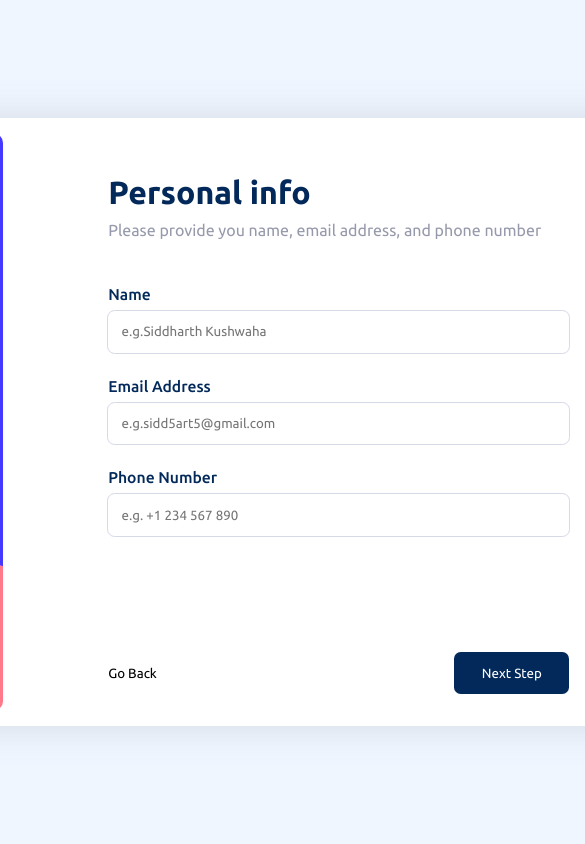
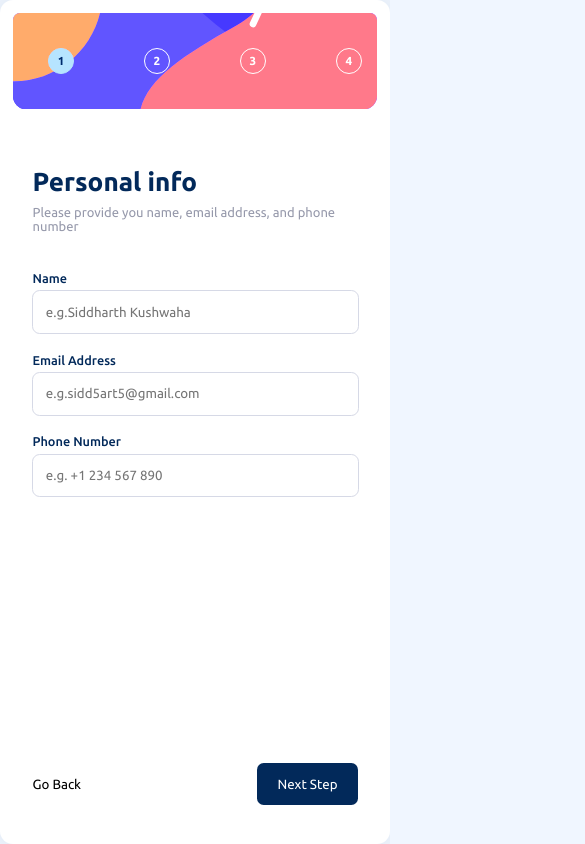
Before and after one commit to Sidd5arth/FM-coding-challenge03, a React (Create React App) app: page / in a window 390 px wide. Shown: the top 844 px of the page, 585 px wide, since content can reach past the window. Built offline with nearby package versions, Linux system fonts and the light colour scheme.

Commit message:
minor bug fixes

```diff
--- a/src/Components/FinishingPage.jsx
+++ b/src/Components/FinishingPage.jsx
@@ -30,9 +30,8 @@ function FinishingPage({pageTitle, activeCard, addonInfo, animate}) {
     duration = 'per year';
   }
 
-  console.log(addonInfo);
+  let sum = 0;
 
-  let sum = 0;
   if(addonInfo){
     addonInfo.map((ad) => {
       if(ad.state === true){
@@ -43,8 +42,7 @@ function FinishingPage({pageTitle, activeCard, addonInfo, animate}) {
   if(activeCard.price){
     sum = sum + extractNum(activeCard.price);
   }
-
-  const handleChange = () =>{
+  const handleChange = () => {
 
   }
 
--- a/src/Components/InfoForm.jsx
+++ b/src/Components/InfoForm.jsx
@@ -12,7 +12,6 @@ function InfoForm({pageTitle, setAnimate, animate, validState, setValidState, va
       }))
       const emailRegex = /^[^\s@]+@[^\s@]+\.[^\s@]+$/;
       const isValidEmail = emailRegex.test(val.detail);
-    console.log(isValidEmail)
 
       if (!isValidEmail) {
         setValidState(prevState => ({
--- a/src/Components/LoginPage1.jsx
+++ b/src/Components/LoginPage1.jsx
@@ -49,7 +49,6 @@ function LoginPage1() {
         }else return false;
       }
       useEffect(() => {
-        console.log(step)
         if(step === 1){
           if (Object.keys(validState).some(field => validState[field].state)) {
             setDisable(true);
@@ -84,7 +83,6 @@ function LoginPage1() {
 
 
     const handleNextStep = () => {
-      console.log('clicked');
         setStep(prev => prev+1);
     }
     const handlePrevStep = () => {
@@ -126,7 +124,6 @@ function LoginPage1() {
     }
 
   const handleClickNext = () => {
-    console.log(activeCard)
     if(step === 3){
       if(addonInfo.every((addon) => addon.state === false)){
         setDisable(true);
@@ -171,18 +168,13 @@ function LoginPage1() {
           setTimeout(() => {
               handleNextStep();
             }, 400);
-    console.log(disable);
-
       }
   }
   const handleClickPrev = () => {
-    console.log(step);
     validState.emptyEmail = true;
     validState.emptyName = true;
     validState.emptyPhone = true;
-    console.log(validState.emptyEmail);
-    console.log(validState.emptyPhone);
-    console.log(validState.emptyName);
+
     timingSequencer();
 
     if(step === 4 || step === 3){
@@ -225,6 +217,16 @@ function LoginPage1() {
   }
   const handlePlanInfo = (info) =>{
     setPlanSelect(info);
+  }
+  function addZero(inputString) {
+    const pattern = /\$([1-9]\d*)\/(mo|yr)/;
+    const match = inputString.match(pattern);
+    if (match) {
+      const outputString = inputString.replace(pattern, '$$' + match[1] + '0/$2');
+      return outputString;
+    } else {
+      return inputString;
+    }
   }
 
   return (
@@ -272,6 +274,9 @@ function LoginPage1() {
             />}
           {step !== 5 && <div className="bnts">
           <button onClick={handleClickPrev} className='form-btn2'>Go Back</button>
+          <div className='error-btn'>
+           {step !== 1 && errorButton && <p className="er-p">Please Select an Option</p>}
+           {step === 1 && errorButton && <p className="er-p2">Field is empty</p>}
           <button
           disabled={disable}
           onClick={handleClickNext}
@@ -279,6 +284,7 @@ function LoginPage1() {
           >
             Next Step
           </button>
+          </div>
           </div>}
         </div>
       </div>
--- a/src/Components/PickAddon.jsx
+++ b/src/Components/PickAddon.jsx
@@ -15,7 +15,6 @@ function PickAddon({pageTitle, planSelect, animate, addonInfo, setAddonInfo}) {
       profilePrice: "+$20/yr"
     }
   }
-  console.log(addonInfo);
   return (
     <div className="addon-container">
     <div className="form-title">
--- a/src/Components/SelectPlan.jsx
+++ b/src/Components/SelectPlan.jsx
@@ -36,8 +36,6 @@ function SelectPlan({pageTitle, planInfo, planSelect, animate, setActiveCard,act
 
    const handleClick = (selectedPlan) => {
     setActiveCard(selectedPlan)
-    console.log(selectedPlan.name);
-    console.log(selectedPlan);
    }
 
   return (
--- a/src/Components/TransitionComponents/FormInputComp.jsx
+++ b/src/Components/TransitionComponents/FormInputComp.jsx
@@ -18,7 +18,6 @@ const FormInputComp = ({ error, validState, id, label, placeholder, delayTime, a
       detail: e.target.value,
       id: id,
     }
-    console.log(formDetails);
     handleForm(formDetails);
   }
 
--- a/src/Components/loginstyle.css
+++ b/src/Components/loginstyle.css
@@ -131,9 +131,10 @@
     color: var(--white);
     background-color: var(--m-blue);
     border: none;
-    width: 25%;
+    width: 100%;
     border-radius: 0.5em;
     cursor: pointer;
+    position: relative;
 }
 .form-btn2{
     padding: 0em 0em;
@@ -283,3 +284,121 @@
     justify-content: space-between;
     font-size: 0.98em;
 }
+.bnts.error-btn{
+    display: flex;
+    flex-direction: column;
+    width: 100%;
+}
+.er-p{
+    display: flex;
+    flex-direction: column;
+    position: absolute;
+    top: 83%;
+    z-index: 100;
+    left: 72.5%;
+    font-size: 0.9em;
+    color: var(--str-red);
+    animation-name: reveal;
+    animation-duration: 0.5s;
+    animation-iteration-count: 1;
+    animation-direction: alternate;
+    animation-timing-function: cubic-bezier(.76,.06,.12,.94);
+    animation-fill-mode: forwards;
+    animation-delay: 0s;
+}
+.er-p2{
+    display: flex;
+    flex-direction: column;
+    position: absolute;
+    top: 83%;
+    z-index: 100;
+    left: 79%;
+    font-size: 0.9em;
+    color: var(--str-red);
+    animation-name: reveal;
+    animation-duration: 0.5s;
+    animation-iteration-count: 1;
+    animation-direction: alternate;
+    animation-timing-function: cubic-bezier(.76,.06,.12,.94);
+    animation-fill-mode: forwards;
+    animation-delay: 0s;
+
+}
+@keyframes reveal{
+
+    0% {
+      opacity: 0%;
+    }
+    100% {
+      opacity: 100%;
+    }
+}
+@media (max-width: 800px) {
+    .login-Container{
+        background-color: white;
+        position: absolute;
+        display: flex;
+        flex-direction: column;
+        width: 100%;
+        height: 100vh;
+        gap: 1em;
+        top: 50%;
+        left: 50%;
+        padding: 1em;
+        transform: translate(-50%, -50%);
+        display: flex;
+        border-radius: 1em;
+        font-size: small;
+    }
+
+    .side-bar{
+        border-radius: 0.6em;
+        width: 100%;
+        display: flex;
+        justify-content: space-between;
+        background-position: bottom;
+    }
+    .about-num{
+        display: none;
+    }
+    .info-form{
+        width: 100%;
+        height: 100vh;
+        gap: 3em;
+        margin: auto 0;
+        padding: 1em 1.5em;
+        margin: 1em 0em;
+    }
+    .side-points{
+        margin: 3em 3em;
+    }
+    .er-p{
+        left: 65%;
+        top: 85%;
+    }
+    .er-p2{
+        left: 75%;
+        top: 85%;
+    }
+    .card-display{
+        display: flex;
+        flex-direction: row;
+        flex-wrap: wrap;
+    }
+    .card-info{
+        position: absolute;
+        top: -50%;
+        left: 20%;
+    }
+    .card-container{
+        width: 100%;
+        display: flex;
+        flex-direction: row;
+        height: 5.4em;
+        position: relative;
+    }
+    .plan-image{
+        width: 3em;
+        height: 3em;
+    }
+  }
```
